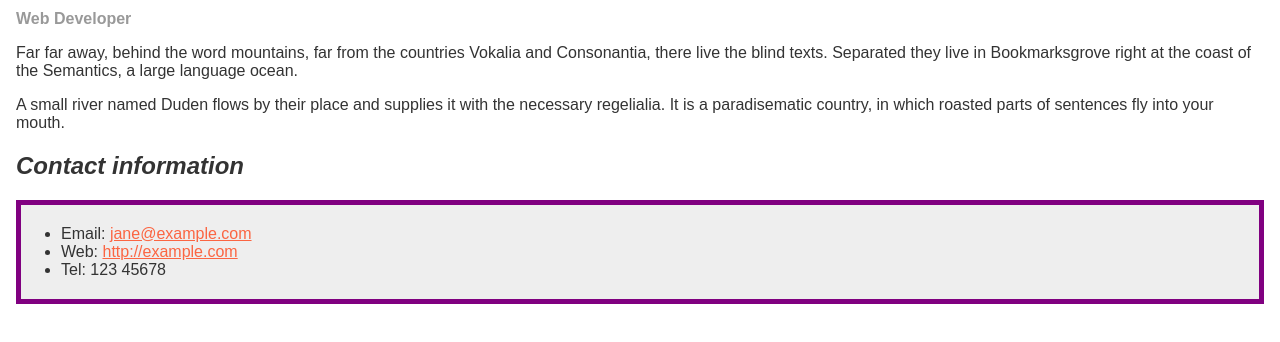
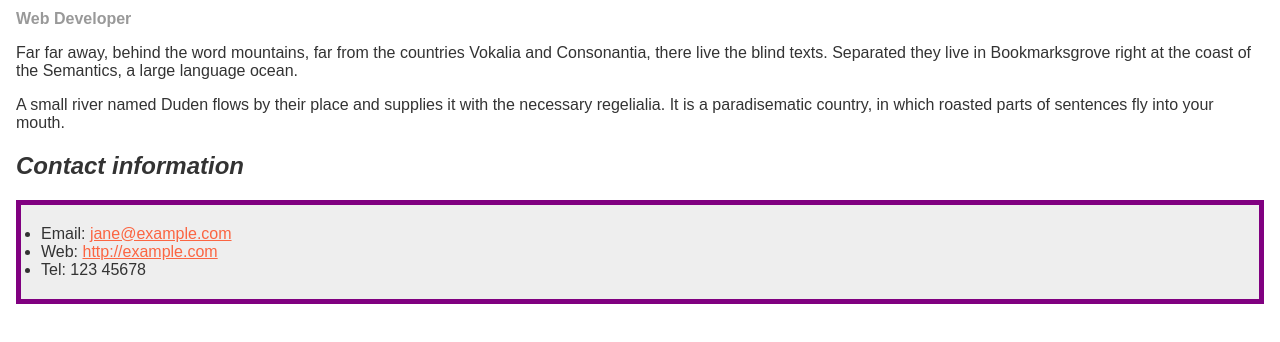
Before and after one commit to Evaloper/structuring_a_biography_page, a plain HTML site: page index.html in a window 1280 px wide. Shown: the part 102-444 px from the top of the page. Drawn offline with Linux system fonts and the light colour scheme.

Commit message:
Styling correction

```diff
--- a/index.html
+++ b/index.html
@@ -28,8 +28,7 @@
         ul {
             background-color: #eeeeee;
             border: 5px solid purple;
-            padding-top: 20px;
-            padding-bottom: 20px;
+            padding: 20px;
         }
 
         .job-title {
```
